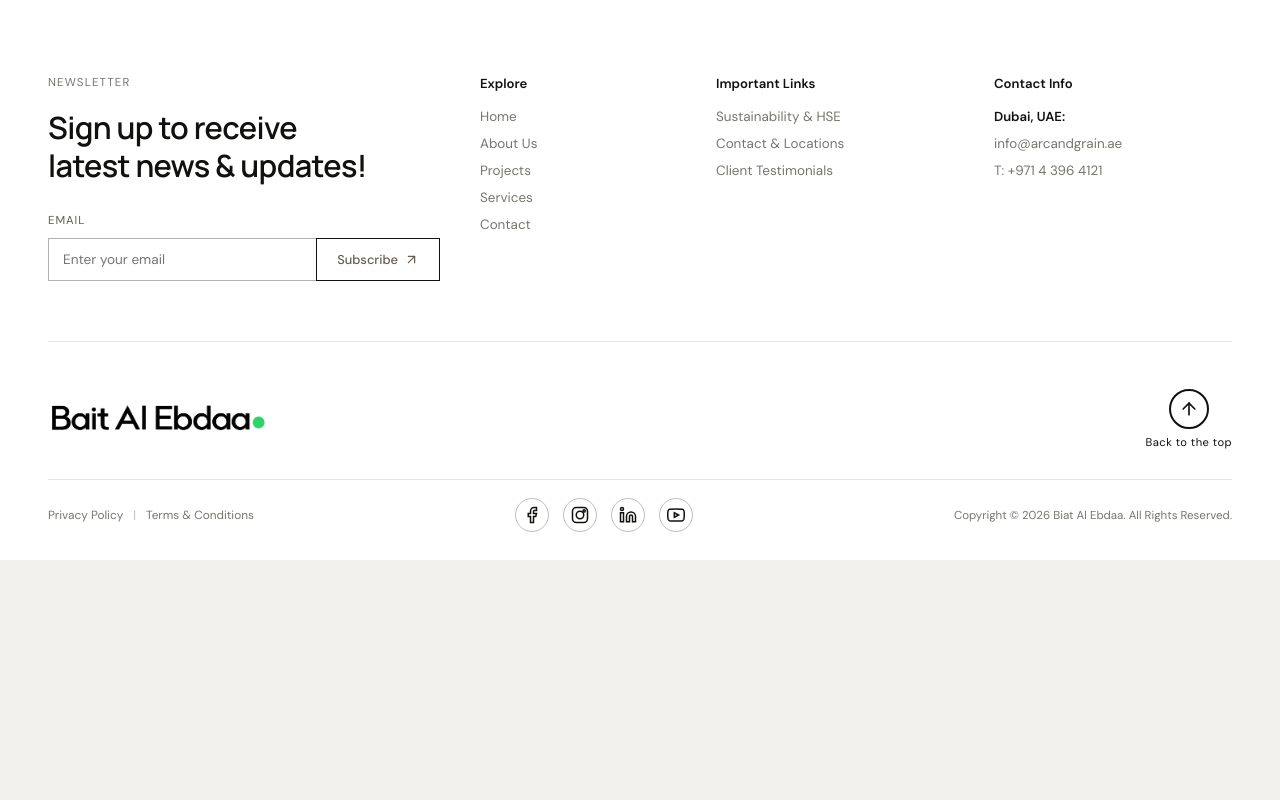
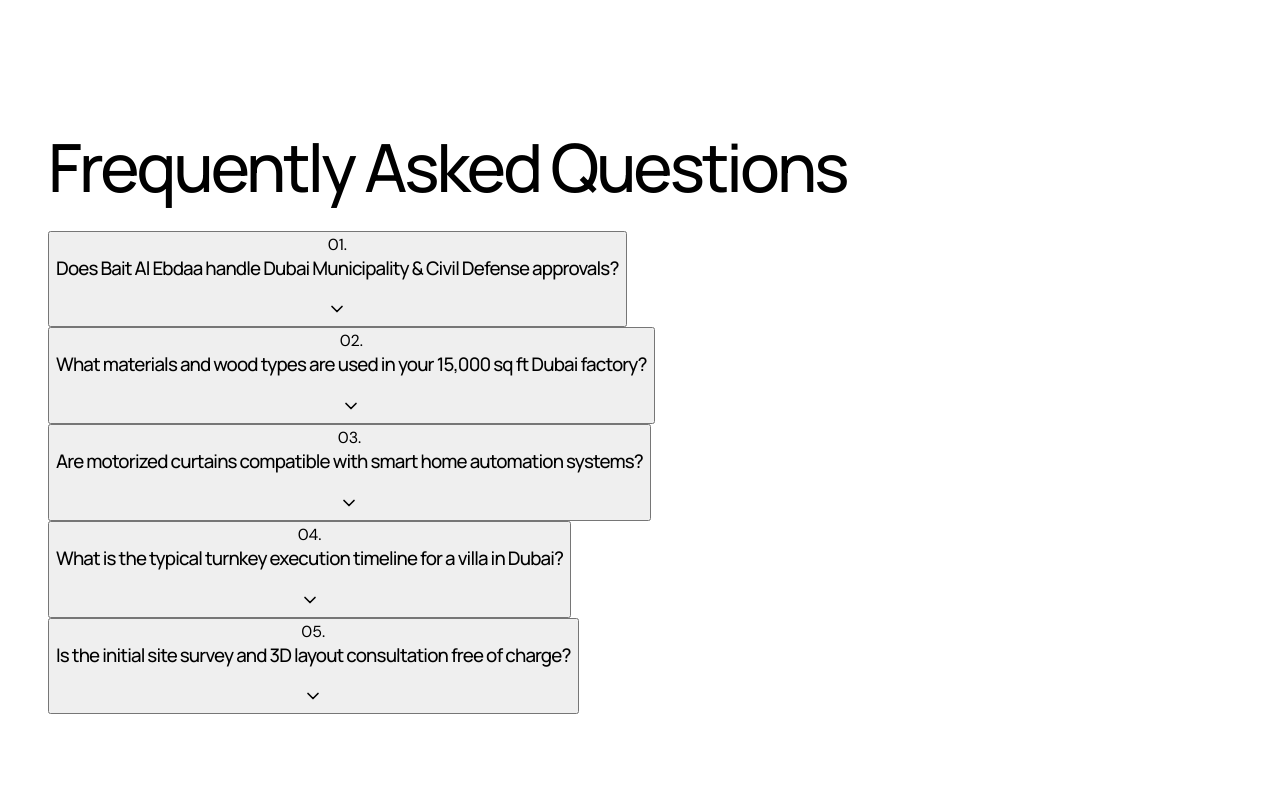
Before and after one commit to asadwaqas-dev21/Bait-Al-Ebdaa, a Next.js app: page /en/our-services in a window 1280 px wide. Shown: the part 2560-3360 px from the top of the page. Before the commit the page ends 3120 px from the top, so only its background shows below. Built offline with nearby package versions, Linux system fonts and the light colour scheme.

Commit message:
Add FAQ accordion section and fix build error

```diff
--- a/src/OurServices.jsx
+++ b/src/OurServices.jsx
@@ -2,7 +2,7 @@
 
 import Image from "next/image";
 import { useState } from "react";
-import { ArrowUpRight } from "lucide-react";
+import { ArrowUpRight, ChevronDown, ChevronUp } from "lucide-react";
 import { useI18n } from "./i18n/I18nProvider";
 import { Header, Footer, Reveal } from "./components/Shared";
 
@@ -106,8 +106,45 @@
           </div>
         </section>
 
+        {/* FAQ Section */}
+        <section className="shell faq-section section">
+          <Reveal className="faq-header" delay={100}>
+            <h2>{dict.faqSection?.title || "Frequently Asked Questions"}</h2>
+          </Reveal>
+
+          <div className="faq-list">
+            {(dict.faqSection?.items || []).map((faq, index) => (
+              <FaqItem key={index} index={index} faq={faq} />
+            ))}
+          </div>
+        </section>
+
       </main>
       <Footer />
     </>
   );
 }
+
+function FaqItem({ index, faq }) {
+  const [isOpen, setIsOpen] = useState(false);
+
+  return (
+    <Reveal className={`faq-item ${isOpen ? 'is-open' : ''}`} delay={100 + (index * 50)}>
+      <button className="faq-question" onClick={() => setIsOpen(!isOpen)} aria-expanded={isOpen}>
+        <div className="faq-question-text">
+          <span className="faq-num">{(index + 1).toString().padStart(2, '0')}.</span>
+          <h3>{faq.q}</h3>
+        </div>
+        <div className={`faq-icon-wrapper ${isOpen ? 'icon-open' : ''}`}>
+          {isOpen ? <ChevronUp size={20} /> : <ChevronDown size={20} />}
+        </div>
+      </button>
+
+      <div className="faq-answer-wrapper" style={{ maxHeight: isOpen ? '500px' : '0', overflow: 'hidden', transition: 'max-height 0.4s ease' }}>
+        <div className="faq-answer">
+          <p>{faq.a}</p>
+        </div>
+      </div>
+    </Reveal>
+  );
+}
--- a/src/i18n/dictionaries.js
+++ b/src/i18n/dictionaries.js
@@ -100,6 +100,31 @@
         ["Visualize", "Plans, materials and photorealistic 3D CAD renders."],
         ["Approve", "Technical packages, Dubai Municipality and NOC coordination."],
         ["Make", "Joinery production, fit-out, installation and considered handover."]
+      ]
+    },
+    faqSection: {
+      title: "Frequently Asked Questions",
+      items: [
+        {
+          q: "Does Bait Al Ebdaa handle Dubai Municipality & Civil Defense approvals?",
+          a: "Yes, absolutely. We take full ownership of the entire approvals process on your behalf. Our dedicated in-house compliance team meticulously manages all end-to-end NOC permits, complex structural drawings, and final completion certificates directly with Dubai Municipality (DM), Dubai Development Authority (DDA), Trakhees, Abu Dhabi Municipality (ADM), and Civil Defense, ensuring complete regulatory peace of mind and strict adherence to timelines."
+        },
+        {
+          q: "What materials and wood types are used in your 15,000 sq ft Dubai factory?",
+          a: "We exclusively source and utilize high-quality, sustainable materials tailored to luxury environments. This includes premium solid hardwoods, meticulously matched custom veneers, and resilient engineered woods sourced from trusted global suppliers. Our state-of-the-art DIP-2 manufacturing facility is fully equipped with advanced machinery to handle incredibly complex acoustic panelling and bespoke hospitality millwork, ensuring flawless precision, durability, and a truly premium finish."
+        },
+        {
+          q: "Are motorized curtains compatible with smart home automation systems?",
+          a: "Yes, our custom Somfy motorized curtains are engineered to integrate seamlessly with all major smart home automation ecosystems, including Lutron, Crestron, and KNX. This intelligent integration allows you to effortlessly control natural lighting, privacy, and ambiance throughout your property using intuitive smartphone applications, dedicated wall panels, or convenient voice commands, ultimately elevating both the comfort and the modern sophistication of your space."
+        },
+        {
+          q: "What is the typical turnkey execution timeline for a villa in Dubai?",
+          a: "A typical full turnkey execution for a luxury villa in Dubai generally ranges from three to six months. However, this timeline is highly dependent on the overall scope, spatial scale, and the specific, intricate customization requirements of your unique project. During the initial planning phase, we provide a highly detailed, transparent timeline that outlines every critical milestone from concept to final handover."
+        },
+        {
+          q: "Is the initial site survey and 3D layout consultation free of charge?",
+          a: "Yes, we proudly offer a complimentary initial site survey and a comprehensive in-person consultation to deeply understand your unique spatial requirements. Our experienced design experts will thoroughly discuss your vision, evaluate the site conditions, and provide a preliminary conceptual overview. Once we have aligned on the initial direction, we then proceed to develop the highly detailed, photorealistic 3D CAD rendering packages."
+        }
       ]
     },
     contactSection: {
@@ -366,6 +391,50 @@
         ["اصنع", "إنتاج النجارة، التجهيز، التركيب وتسليم مدروس."]
       ]
     },
+    estimatorSection: {
+      kicker: "حاسبة التكلفة الفورية",
+      title: "محرك تقدير الاستثمار الشامل",
+      subtitle: "حدد حجم عقارك ونطاق العمل لحساب التكلفة التقديرية لتجهيز مشروعك بالعملة التي تختارها.",
+      propertySize: "حجم العقار (قدم مربع)",
+      scope: "تحديد النطاق",
+      scopeOptions: ["تسليم مفتاح كامل", "نجارة المصنع", "ستائر سومفي"],
+      location: "الإمارة",
+      locationOptions: ["دبي (بلدية دبي)", "أبوظبي (بلدية أبوظبي)"],
+      estimatedInvestment: "الاستثمار المقدر",
+      calculatedValue: "قيمة العقد المحسوبة",
+      inclusions: [
+        "حزمة CAD معمارية ثلاثية الأبعاد",
+        "شهادة عدم ممانعة 100% من البلدية",
+        "15 ألف قدم مربع من إنتاج النجارة",
+        "ضمان 5 سنوات على جودة العمل"
+      ],
+      bookSurvey: "حجز مسح واقتباس رسمي"
+    },
+    faqSection: {
+      title: "الأسئلة الشائعة",
+      items: [
+        {
+          q: "هل تتعامل شركة بيت الإبداع مع موافقات بلدية دبي والدفاع المدني؟",
+          a: "نعم، بالتأكيد. نحن نتحمل المسؤولية الكاملة عن عملية الموافقات بأكملها نيابة عنك. يدير فريق الامتثال الداخلي المخصص لدينا بدقة جميع تصاريح عدم الممانعة الشاملة والرسومات الهيكلية المعقدة وشهادات الإنجاز النهائية مباشرة مع بلدية دبي وسلطة دبي للتطوير وتراخيص وبلدية أبوظبي والدفاع المدني، مما يضمن راحة البال التنظيمية التامة والالتزام الصارم بالجداول الزمنية."
+        },
+        {
+          q: "ما هي المواد وأنواع الأخشاب المستخدمة في مصنعكم بدبي الذي تبلغ مساحته 15,000 قدم مربع؟",
+          a: "نحن نستورد ونستخدم حصريًا مواد عالية الجودة ومستدامة مصممة للبيئات الفاخرة. يشمل ذلك الأخشاب الصلبة الممتازة والقشور المخصصة المتطابقة بدقة والأخشاب الهندسية المرنة من موردين عالميين موثوقين. تم تجهيز منشأة التصنيع المتطورة لدينا في مجمع دبي للاستثمار بآلات متقدمة للتعامل مع الألواح الصوتية المعقدة وأعمال النجارة المخصصة للضيافة، مما يضمن الدقة والمتانة والتشطيب الممتاز."
+        },
+        {
+          q: "هل الستائر الآلية متوافقة مع أنظمة أتمتة المنازل الذكية؟",
+          a: "نعم، تم تصميم ستائر Somfy الآلية المخصصة لدينا لتندمج بسلاسة مع جميع أنظمة أتمتة المنازل الذكية الرئيسية، بما في ذلك Lutron و Crestron و KNX. يتيح لك هذا التكامل الذكي التحكم بسهولة في الإضاءة الطبيعية والخصوصية والأجواء في جميع أنحاء عقارك باستخدام تطبيقات الهواتف الذكية البديهية أو لوحات الحائط المخصصة أو الأوامر الصوتية المريحة، مما يرتقي بالراحة والتطور الحديث لمساحتك."
+        },
+        {
+          q: "ما هو الجدول الزمني النموذجي لتنفيذ فيلا تسليم مفتاح في دبي؟",
+          a: "يتراوح الجدول الزمني النموذجي للتنفيذ الشامل لفيلا فاخرة في دبي عمومًا من ثلاثة إلى ستة أشهر. ومع ذلك، يعتمد هذا الجدول الزمني بشكل كبير على النطاق العام والحجم المكاني ومتطلبات التخصيص المعقدة والمحددة لمشروعك الفريد. خلال مرحلة التخطيط الأولية، نقدم جدولًا زمنيًا مفصلًا وشفافًا يحدد كل مرحلة حرجة من المفهوم إلى التسليم النهائي."
+        },
+        {
+          q: "هل مسح الموقع الأولي واستشارة التخطيط ثلاثي الأبعاد مجانية؟",
+          a: "نعم، نحن نفخر بتقديم مسح أولي مجاني للموقع واستشارة شخصية شاملة لفهم متطلباتك المكانية الفريدة بعمق. سيناقش خبراء التصميم ذوو الخبرة لدينا رؤيتك بدقة، ويقيمون ظروف الموقع، ويقدمون نظرة عامة مفاهيمية أولية. بمجرد التوافق على الاتجاه الأولي، ننتقل بعد ذلك إلى تطوير حزم عروض CAD ثلاثية الأبعاد المفصلة والواقعية للغاية."
+        }
+      ]
+    },
     contactSection: {
       mainHeading: "لنتحدث",
       heading: "أنا أتقدم لـ",
```
